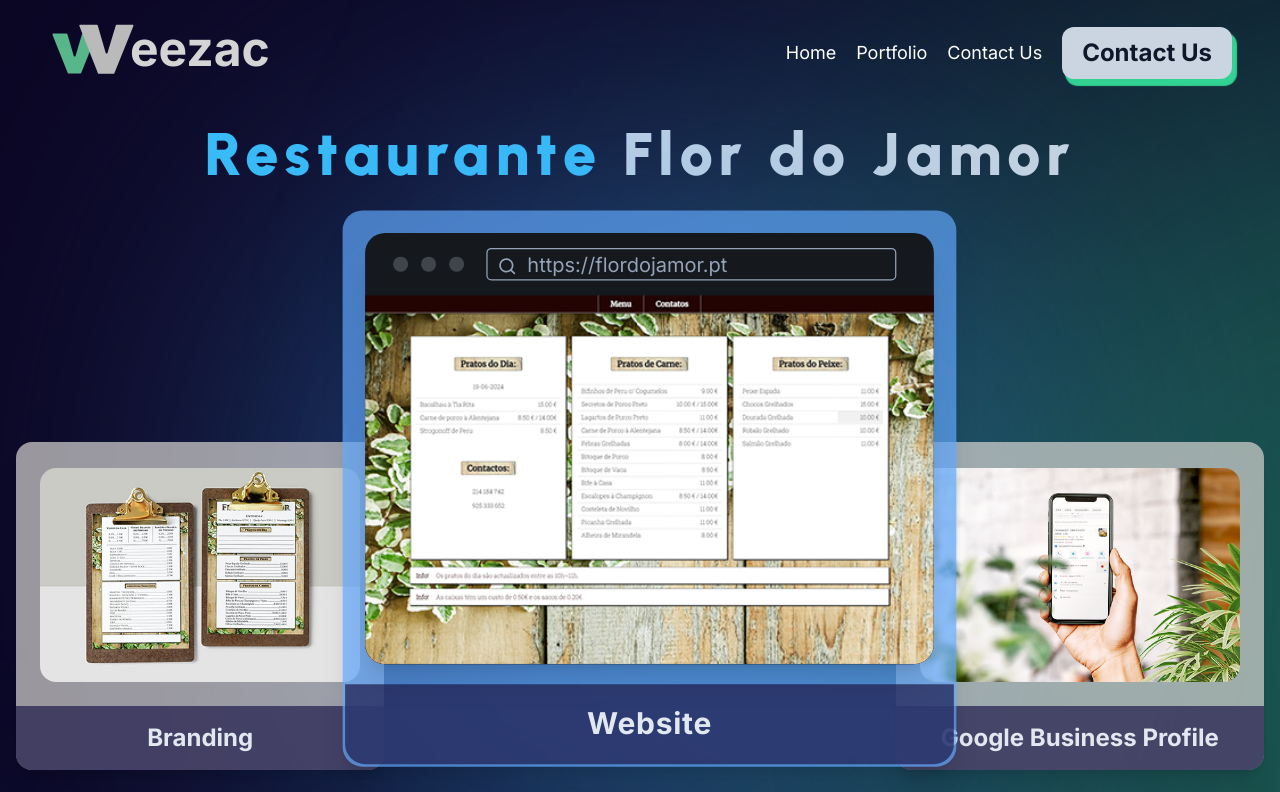
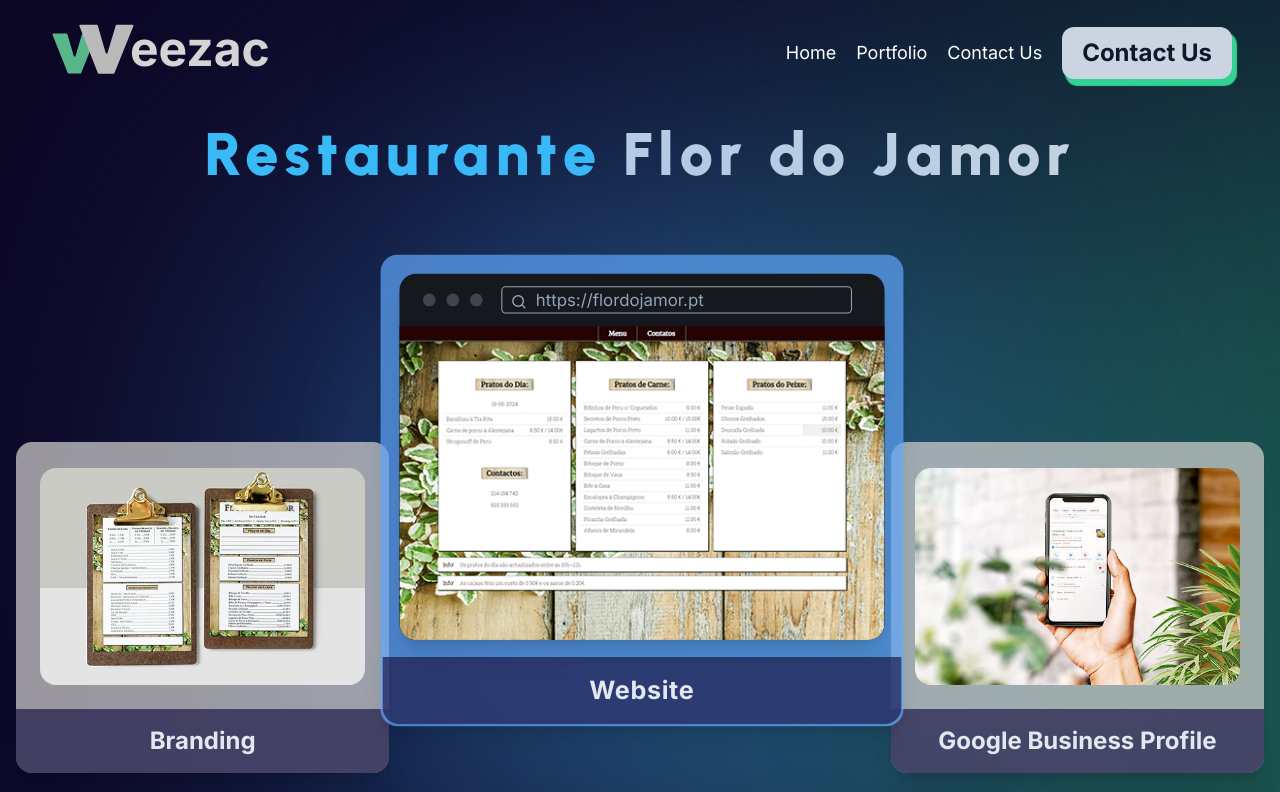
Before and after one commit to andreisaac/weezac, a Next.js app: page /portfolio in a window 1280 px wide. Shown: the top 792 px of the page. Built offline with nearby package versions, Linux system fonts and the light colour scheme.

Commit message:
animation tweaks

```diff
--- a/app/contactus/page.tsx
+++ b/app/contactus/page.tsx
@@ -111,7 +111,7 @@
     };
 
     return (
-        <motion.div initial={{ opacity: 0, y: -1500 }} animate={{ opacity: 1, y: 0 }} transition={{duration: .8, ease:"easeIn"}} className="snap-mandatory h-full min-h-screen">
+        <motion.div initial={{ opacity: 0}} animate={{ opacity: 1}} transition={{duration: .5, ease:"easeIn"}} className="snap-mandatory h-full min-h-screen">
         {!submited ? (
         <section className="bg-dark-gradient rounded-lg drop-shadow-md border-t-8 border-b-8 border-emerald max-lg:mx-4 max-xl:mx-14 mx-28 my-8">
                 <h1 className="max-lg:text-3xl text-5xl text-slate-300 text-center font-bold mt-14">Get a quote to your project.</h1>
--- a/app/page.tsx
+++ b/app/page.tsx
@@ -68,7 +68,7 @@
       reveal: {opacity: 1, x: 0}
     }
   return (
-    <motion.div initial={{ opacity: 0, y: -1500 }} animate={{ opacity: 1, y: 0 }} transition={{duration: .8, ease:"easeIn"}} className="flex flex-col items-center pb-20 z-10">
+    <motion.div initial={{ opacity: 0 }} animate={{ opacity: 1}} transition={{duration: .5, ease:"easeIn"}} className="flex flex-col items-center pb-20 z-10">
 
       <main className="snap-start snap-always lg:grid lg:grid-cols-5 gap-4 w-full max-lg:mt-10 max-lg:max-w-full max-2xl:mt-24 lg:mt-[-10px] xl:mt-[-220px] relative" >
         <div className="lg:col-span-3 xl:col-span-3 lg:pt-10 xl:mt-14 relative lg:top-[-50px] xl:top-[140px] 2xl:top-[140px]" >
--- a/app/portfolio/page.tsx
+++ b/app/portfolio/page.tsx
@@ -41,7 +41,7 @@
 
 
   return (
-    <article className="max-md:w-[50%] max-md:mx-auto max-md:m-4 md:p-0.5 rounded-2xl shadow-xl bg-blue-400 bg-opacity-70 z-50 md:scale-125">
+    <article className="max-md:w-[50%] max-md:mx-auto max-md:m-4 md:p-0.5 rounded-2xl shadow-xl bg-blue-400 bg-opacity-70 z-50 md:scale-105">
         <Link href={link} target="new">
         <Image loading="lazy" src={imgSrc} alt={altText} className="md:hidden rounded-2xl" />
         <div className="max-md:hidden mockup-browser bg-base-300 md:m-4 shadow-xl select-none">
@@ -70,7 +70,7 @@
     };
 
   return (
-    <motion.main initial={{ opacity: 0, y: -1500 }} animate={{ opacity: 1, y: 0 }} transition={{duration: .8, ease:"easeIn"}}>
+    <motion.main initial={{ opacity: 0}} animate={{ opacity: 1}} transition={{duration: .5, ease:"easeIn"}}>
 
     <section className="p-4 flex flex-col relative max-md:mt-4 max-md:bg-light-gradient max-md:rounded-xl max-md:mx-2 ">
       <h1 className="max-md:my-4 md:mb-6 md:text-6xl text-4xl font-black tracking-widest text-center md:leading-[64px] text-slate-300 hover:text-emerald h">
@@ -91,7 +91,7 @@
               </p>
             </div>
           </div>
-          <div className="max-md:flex max-md:flex-col max-md:mt-8 md:ml-5 w-2/5 max-md:w-full">
+          <div className="max-md:flex max-md:flex-col max-md:mt-8 md:ml-1 w-2/5 max-md:w-full">
             <InfoCard imgSrc={website} altText="Website image" title="Website" link="https://flordojamor.pt" />
             <div className="max-md:px-2">
               <h3 className="mt-0 text-center text-3xl text-slate-300 font-bold lg:hidden">Website</h3>
```
